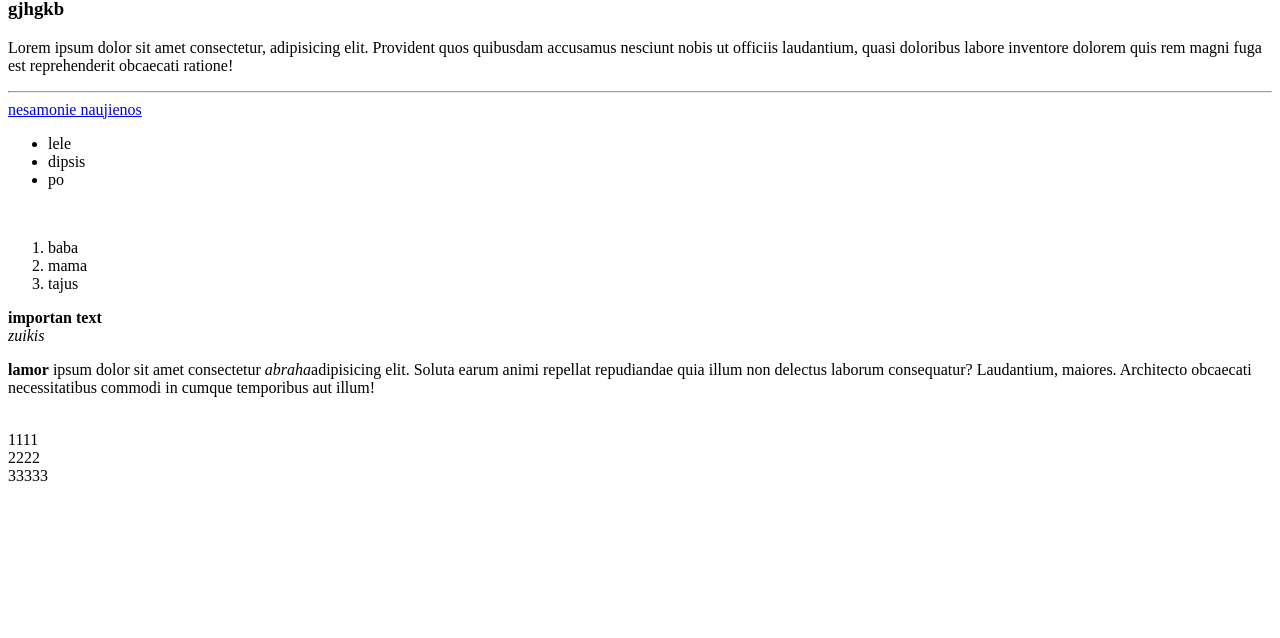
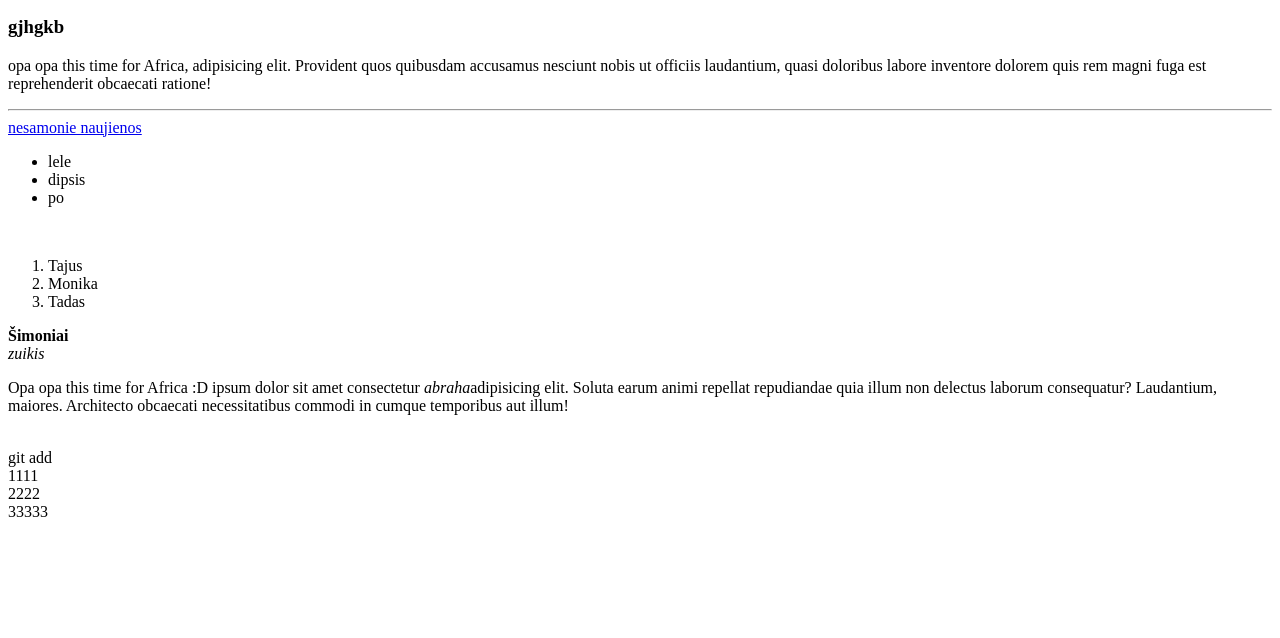
Before and after one commit to Simoniene/TYPE-23-table, a plain HTML site: page Praktika/index.html in a window 1280 px wide. Shown: the part 162-800 px from the top of the page. Drawn offline with Linux system fonts and the light colour scheme.

```diff
--- a/Praktika/index.html
+++ b/Praktika/index.html
@@ -4,6 +4,7 @@
     <link rel="stylesheet" href="./style.css" />
   </head>
   <body>
+    <div>Maša ir lokys</div>
     <span> Hello kitty</span>
     <div>ufyufi</div>
     <br />
@@ -11,10 +12,9 @@
     <h1>vfgjfjfjgj</h1>
     <h3>gjhgkb</h3>
     <p>
-      Lorem ipsum dolor sit amet consectetur, adipisicing elit. Provident quos
-      quibusdam accusamus nesciunt nobis ut officiis laudantium, quasi doloribus
-      labore inventore dolorem quis rem magni fuga est reprehenderit obcaecati
-      ratione!
+      opa opa this time for Africa, adipisicing elit. Provident quos quibusdam
+      accusamus nesciunt nobis ut officiis laudantium, quasi doloribus labore
+      inventore dolorem quis rem magni fuga est reprehenderit obcaecati ratione!
     </p>
     <hr />
     <a href="http://delfi.lt"> nesamonie naujienos</a>
@@ -27,22 +27,23 @@
     </ul>
     <br />
     <ol>
-      <li>baba</li>
-      <li>mama</li>
-      <li>tajus</li>
+      <li>Tajus</li>
+      <li>Monika</li>
+      <li>Tadas</li>
     </ol>
-    <strong>importan text</strong>
+    <strong>Šimoniai</strong>
     <br />
     <i>zuikis</i>
     <br />
     <p>
-      <strong>lamor</strong> ipsum dolor sit amet consectetur
+      Opa opa this time for Africa :D ipsum dolor sit amet consectetur
       <i>abraha</i>adipisicing elit. Soluta earum animi repellat repudiandae
       quia illum non delectus laborum consequatur? Laudantium, maiores.
       Architecto obcaecati necessitatibus commodi in cumque temporibus aut
       illum!
     </p>
-    <br />
+    <br />git add
+    <div class=""></div>
     <div>
       <div>1111</div>
       <div>2222</div>
```
